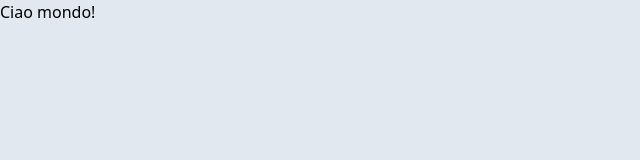
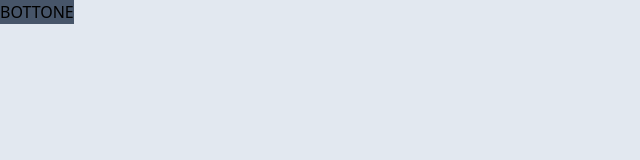
Before and after one commit to nellobrunelli/dogs, an Astro site: page / in a window 1280 px wide. Shown: the whole page, without its empty margins (0-640 px from the left). Built offline with nearby package versions, Linux system fonts and the light colour scheme; Astro itself is replaced by a stand-in of ours.

Commit message:
fatta la chiamata

```diff
--- a/src/components/App.tsx
+++ b/src/components/App.tsx
@@ -1,12 +1,31 @@
 import React, { useReducer } from 'react'
 import { reducerDogs, StateDogsInit } from '../reducers/reducerDogs'
+import  {URL_GET_RANDOM_DOGS} from '../constants/url';
+
+import axios from 'axios';
 
 function App() {
 
   const [state, dispatch] = useReducer(reducerDogs, StateDogsInit)
 
+  const getRandomDogs = () => {
+    try {
+      const response =  axios.get(URL_GET_RANDOM_DOGS);
+      console.log('responde ', response);
+    } catch (error) {
+      console.log('error ', error);
+    }
+  }
+
   return (
-    <div>Ciao mondo!</div>
+    <div>
+      <button
+        className="bg-slate-600"
+        onClick={() => {getRandomDogs()}}
+        >
+        BOTTONE
+      </button>
+    </div>
   )
 }
 
--- a/src/constants/state.js
+++ /dev/null
@@ -1 +0,0 @@
-export const URL_GET_DOGS = `https://dog.ceo/api/breeds/image/random/10%20Fetch!`;
--- /dev/null
+++ b/src/constants/url.tsx
@@ -0,0 +1 @@
+export  const URL_GET_RANDOM_DOGS = `https://dog.ceo/api/breeds/image/random/10%20Fetch!`;
```
